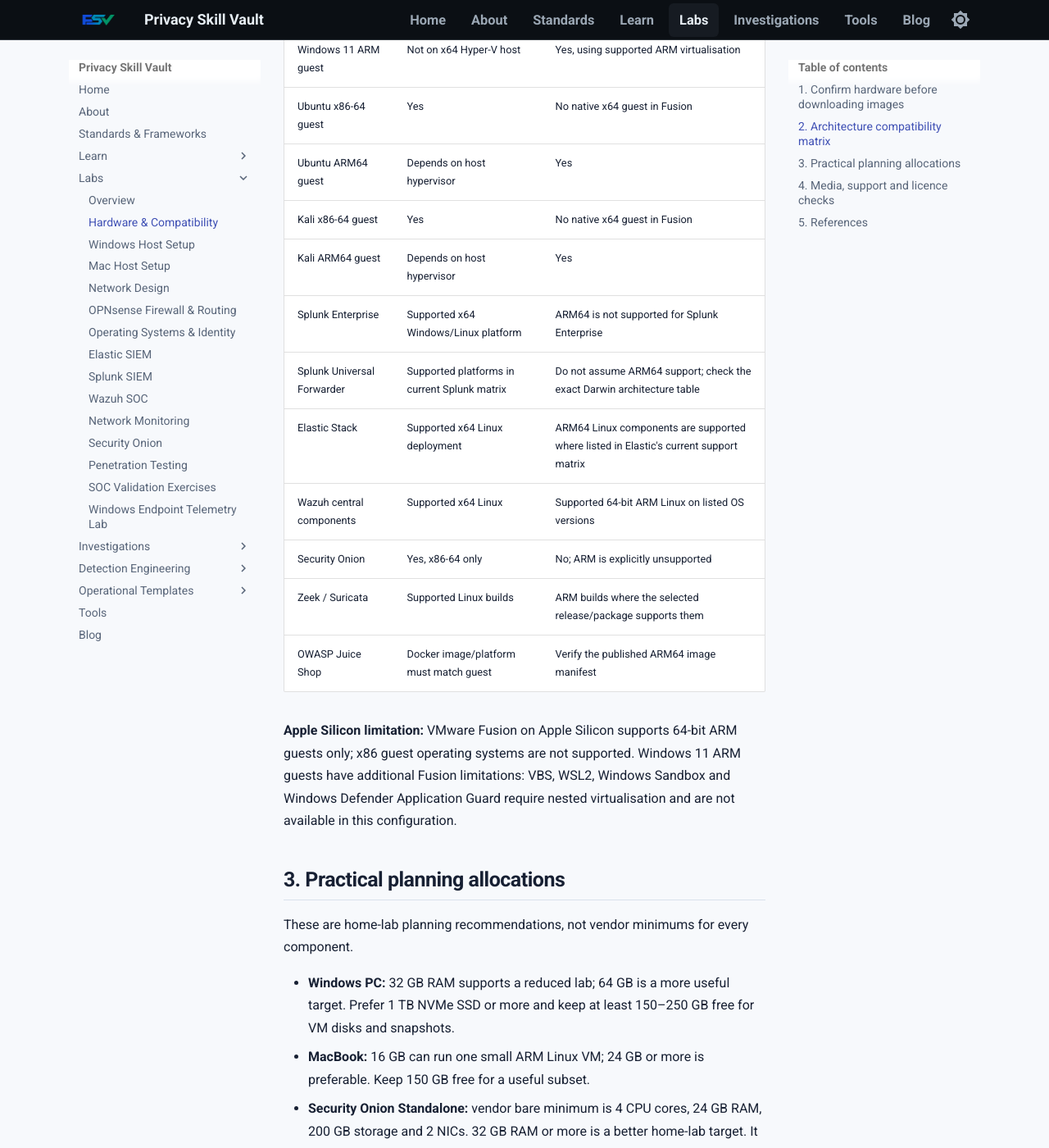
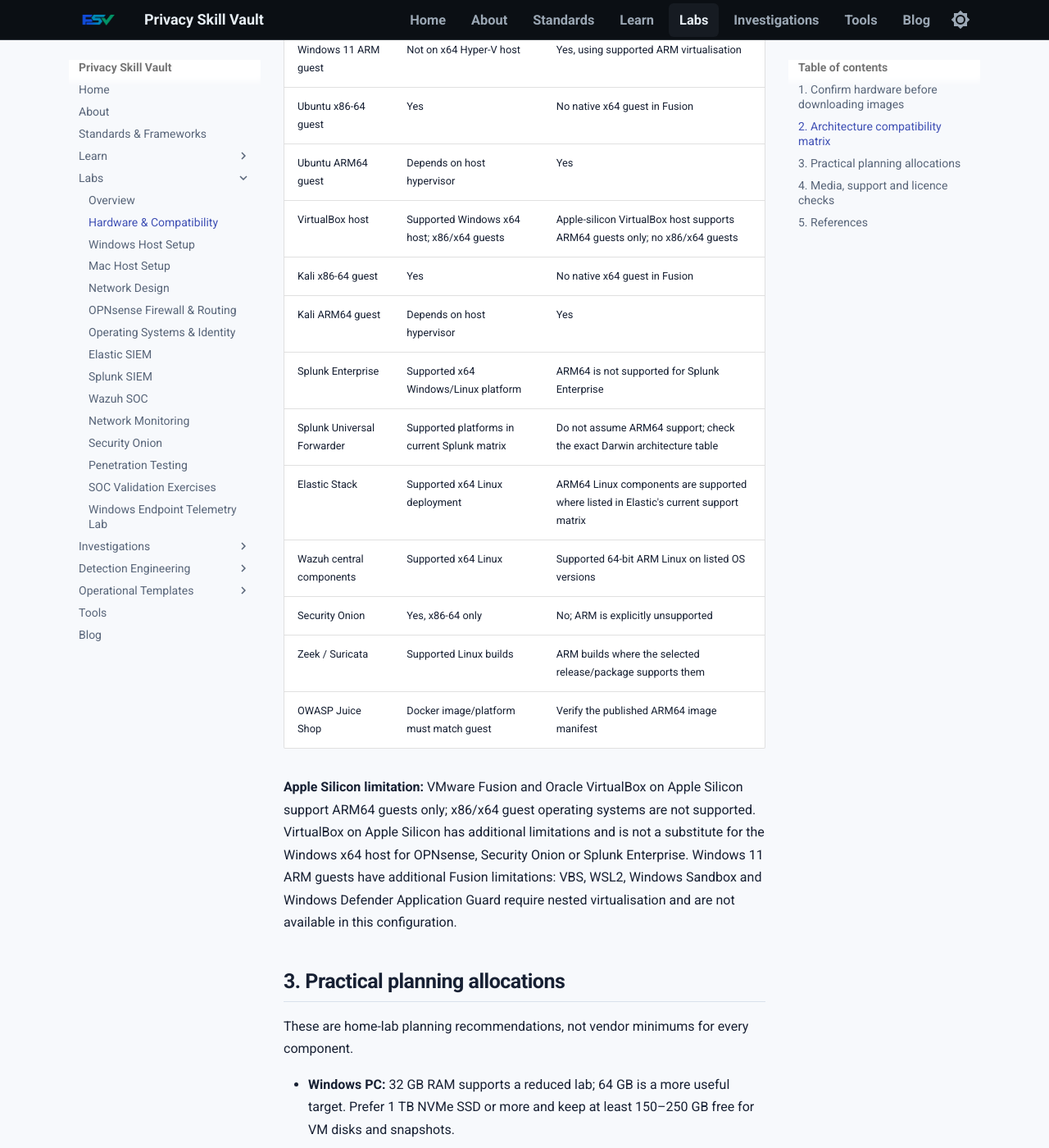
Before and after one commit to PrivacySkillVault/privacyskillvault.github.io, an MkDocs documentation site: the page built from docs/labs/requirements.md, in a window 1280 px wide and 1400 px high, scrolled down 995 px. Shown: the whole window at 82% size. Built offline with MkDocs 1.6.1 and Material for MkDocs 9.7.7, drawn with Linux system fonts in a browser that asks for light colours; some of the changed text lies outside the part shown.

Commit message:
Phase 6: clarify VirtualBox architecture compatibility

```diff
--- a/docs/labs/requirements.md
+++ b/docs/labs/requirements.md
@@ -34,6 +34,7 @@
 | Windows 11 ARM guest | Not on x64 Hyper-V host | Yes, using supported ARM virtualisation |
 | Ubuntu x86-64 guest | Yes | No native x64 guest in Fusion |
 | Ubuntu ARM64 guest | Depends on host hypervisor | Yes |
+| VirtualBox host | Supported Windows x64 host; x86/x64 guests | Apple-silicon VirtualBox host supports ARM64 guests only; no x86/x64 guests |
 | Kali x86-64 guest | Yes | No native x64 guest in Fusion |
 | Kali ARM64 guest | Depends on host hypervisor | Yes |
 | Splunk Enterprise | Supported x64 Windows/Linux platform | ARM64 is not supported for Splunk Enterprise |
@@ -44,7 +45,7 @@
 | Zeek / Suricata | Supported Linux builds | ARM builds where the selected release/package supports them |
 | OWASP Juice Shop | Docker image/platform must match guest | Verify the published ARM64 image manifest |
 
-**Apple Silicon limitation:** VMware Fusion on Apple Silicon supports 64-bit ARM guests only; x86 guest operating systems are not supported. Windows 11 ARM guests have additional Fusion limitations: VBS, WSL2, Windows Sandbox and Windows Defender Application Guard require nested virtualisation and are not available in this configuration.
+**Apple Silicon limitation:** VMware Fusion and Oracle VirtualBox on Apple Silicon support ARM64 guests only; x86/x64 guest operating systems are not supported. VirtualBox on Apple Silicon has additional limitations and is not a substitute for the Windows x64 host for OPNsense, Security Onion or Splunk Enterprise. Windows 11 ARM guests have additional Fusion limitations: VBS, WSL2, Windows Sandbox and Windows Defender Application Guard require nested virtualisation and are not available in this configuration.
 
 ## 3. Practical planning allocations
 
@@ -64,6 +65,7 @@
 - Windows Server/Windows client media: Microsoft Evaluation Center/download pages; read the exact evaluation and activation terms.
 - Kali: official Kali images only; verify SHA-256.
 - VMware Fusion/Workstation: Broadcom's official portal; verify host and guest compatibility for exact release.
+- VirtualBox: use the official Oracle downloads and the matching release manual. On Apple Silicon, only ARM64 guests are supported; check the current host/guest matrix before installing.
 - Splunk Enterprise and Universal Forwarder: current Splunk support matrix lists supported OS/architecture combinations. Splunk Enterprise does not support ARM architecture; Windows ARM is not a supported Enterprise/Universal Forwarder platform in the cited current matrix. Use x64 Windows/Linux on the PC.
 - Elastic: verify the exact Elasticsearch, Kibana, Agent and integration versions in Elastic's support matrix. Keep components on a compatible release family.
 - Wazuh: central components support x86_64/AMD64 and AARCH64/ARM64 Linux on listed OS versions.
@@ -74,6 +76,8 @@
 - [Microsoft Hyper-V host requirements](https://learn.microsoft.com/en-us/windows-server/virtualization/hyper-v/host-hardware-requirements)
 - [Microsoft Windows 11 ARM ISO](https://learn.microsoft.com/en-us/windows/arm/iso)
 - [Broadcom Fusion ARM guest compatibility](https://knowledge.broadcom.com/external/article/315602)
+- [Oracle VirtualBox host/guest architecture support](https://docs.oracle.com/en/virtualization/virtualbox/7.2/user/Introduction.html)
+- [Oracle VirtualBox downloads](https://www.virtualbox.org/wiki/Downloads)
 - [Splunk Enterprise 10.6 on-premises system requirements](https://help.splunk.com/en/splunk-enterprise/administer/install-and-upgrade/10.6/plan-your-splunk-enterprise-installation/system-requirements-for-use-of-splunk-enterprise-on-premises)
 - [Elastic Support Matrix](https://www.elastic.co/support/matrix)
 - [Wazuh Quickstart requirements](https://documentation.wazuh.com/current/quickstart.html)
```
